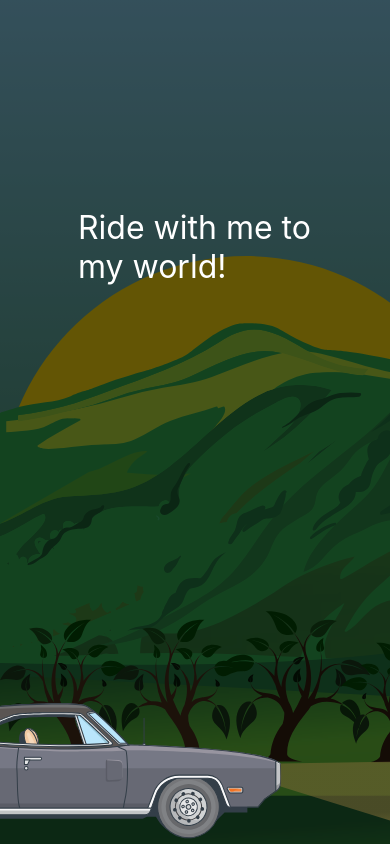
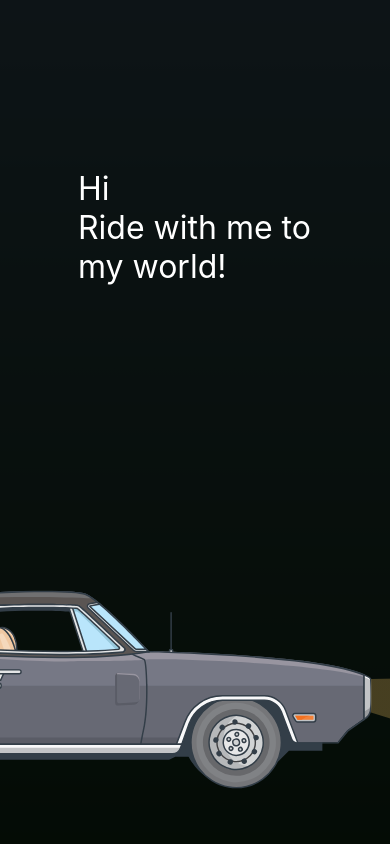
Before and after one commit to ModulesSoft/youseffatouraee.com, a React (Create React App) app in the folder majhoolsoft-react/: page / in a window 390 px wide. Built offline with nearby package versions, Linux system fonts and the light colour scheme.

Commit message:
responsive debug - garage scroll instruction added

```diff
--- a/majhoolsoft-react/src/App.css
+++ b/majhoolsoft-react/src/App.css
@@ -31,13 +31,15 @@
   transform-box: fill-box;
 }
 
-.hi,
-.welcome {
+.text {
   position: relative;
   opacity: 0;
   margin: 0;
   color: white;
 }
+.scroll {
+  text-align: center;
+}
 article {
   padding: 20vh 20vw;
   font-size: 2rem;
--- a/majhoolsoft-react/src/App.js
+++ b/majhoolsoft-react/src/App.js
@@ -9,25 +9,41 @@
 import Clouds from "./components/Clouds";
 import useWindowDimensions from "./components/GetWindowDimensions";
 import GarageDoor from "./components/GarageDoor";
+import ScrollDown from "./components/ScrollDown";
 function App() {
   const { height, width } = useWindowDimensions();
-  let desktopSize;
-  if (width > height) {
-    // it's not a mobile
-    desktopSize = {
-      width: width,
-    };
-  } else {
-    desktopSize = {
-      height: height,
-    };
-  }
+  let mobile = width < height;
+  let size = mobile
+    ? {
+        height: height,
+      }
+    : {
+        width: width,
+      };
   let generalView = "0 0 1920 1080";
   let beginView = "-1000 650 900 500";
-  let doorView = "1002.43 900.24 384.26 136.1";
+  let doorViewDesktop = "1000 800 400 240";
+  let doorViewMobile = `1000 ${1080 - height} ${width} ${height}`;
   let carView = "0 650 900 400";
-  // Hi text fades in and out
+  // const [scroll, showScroll] = useState(false);
+  // setTimeout(function () {
+  //   showScroll(true); //After 1 second, show the scroll icon
+  // }, 100);
+
+  // Scroll icon
   useEffect(() => {
+    anime({
+      targets: ".scrollIcon",
+      translateY: -50,
+      direction: "alternate",
+      loop: true,
+      easing: "spring(1, 80, 10, 0)",
+      opacity: 0.3,
+    });
+  }, []);
+
+  useEffect(() => {
+    // Hi text fades in and out
     anime({
       targets: ".hi",
       opacity: [
@@ -37,9 +53,7 @@
       easing: "easeInExpo",
       delay: 0,
     });
-  }, []);
-  // welcome text fades in and out
-  useEffect(() => {
+    // welcome text fades in and out
     anime({
       targets: ".welcome",
       opacity: [
@@ -60,11 +74,15 @@
         // camera transition from the car in the way home to the background
         { viewBox: [beginView, generalView], delay: 5000 },
         // camera transition to garage door
-        { viewBox: [generalView, doorView], delay: 5000 },
-        {},
+        {
+          viewBox: [generalView, mobile ? doorViewMobile : doorViewDesktop],
+          // scaleY: 2,
+          // scaleX: width / 385,
+          delay: 5000,
+        },
       ],
       easing: "easeOutQuad",
-      // delay: 5000,
+      delay: 5000,
     });
   }, []);
   // sun sets
@@ -87,14 +105,21 @@
       delay: 9000,
     });
   }, []);
-  // fade away the darkness to brightness
+  // fade away the darkness to brightness and vice versa
   useEffect(() => {
     anime({
       targets: "#darkness",
-      duration: 3000,
-      opacity: 0,
-      easing: "linear",
-      delay: 7000,
+      keyframes: [
+        // fade in to day
+        { opacity: 0, duration: 3000, delay: 7000, easing: "linear" },
+        // fade in unless scroll
+        {
+          opacity: 0.7,
+          duration: 1000,
+          delay: 4000,
+          easing: "linear",
+        },
+      ],
     });
   }, []);
   // debug for top gap
@@ -128,12 +153,22 @@
     });
   }, []);
 
+  useEffect(() => {
+    // scroll text fades in
+    anime({
+      targets: ".scroll",
+      opacity: 0.8,
+      delay: 15000,
+      duration: 2000,
+      easing: "linear",
+    });
+  }, []);
   return (
     <div className="App">
       <header className="App-header"></header>
       <body>
         <div className="container">
-          <svg className="page" style={desktopSize}>
+          <svg className="page" style={size}>
             <Sun />
             <Clouds />
             <Background />
@@ -141,10 +176,13 @@
             <Darkness />
             <Car />
             <LightBeam />
+            {/* {scroll && <ScrollDown />} */}
+            <ScrollDown />
           </svg>
           <article>
-            <p className="hi">Hi</p>
-            <p className="welcome">Ride with me to my world!</p>
+            <p className="hi text">Hi</p>
+            <p className="welcome text">Ride with me to my world!</p>
+            <p className="scroll text">Scroll Down</p>
           </article>
         </div>
       </body>
--- /dev/null
+++ b/majhoolsoft-react/src/components/ScrollDown.js
@@ -0,0 +1,21 @@
+function ScrollDown() {
+  return (
+    <svg
+      xmlns="http://www.w3.org/2000/svg"
+      x="1142"
+      y="900"
+      width="100"
+      height="100"
+      version="1.1"
+      viewBox="-265 335.1 79.4 322.9"
+      xmlSpace="preserve"
+      fill="white"
+    >
+      <g className="scrollIcon">
+        <path d="M-217.9 422.2c4.7-1.3 9-3.8 12.4-7.2 5.1-5.1 8.2-12.1 8.2-19.8v-30.9c0-7.7-3.2-14.7-8.2-19.8-5.1-5.1-12.1-8.2-19.8-8.2-7.7 0-14.7 3.2-19.8 8.2-5.1 5.1-8.2 12.1-8.2 19.8v30.9c0 7.7 3.2 14.7 8.2 19.8 4 4 9.1 6.7 14.8 7.8 3.4.5 9.2.2 12.4-.6zm-7.7-21c2.9 0 5.3-2.4 5.3-5.3v-5.5c0-2.9-2.4-5.3-5.3-5.3s-5.3 2.4-5.3 5.3v5.5c-.1 2.9 2.3 5.3 5.3 5.3zm15.4 9c-3.9 3.9-9.2 6.3-15.1 6.3s-11.2-2.4-15.1-6.3c-3.9-3.9-6.3-9.2-6.3-15.1v-30.9c0-5.9 2.4-11.2 6.3-15.1 3.9-3.9 9.2-6.3 15.1-6.3s11.2 2.4 15.1 6.3c3.9 3.9 6.3 9.2 6.3 15.1v30.9c0 5.9-2.4 11.2-6.3 15.1zM-248.1 425.3c-1.2-1.2-3.2-1.2-4.4.1s-1.2 3.2.1 4.4l25 24.3 2.2-2.3-2.2 2.3c1.3 1.2 3.2 1.2 4.5-.1l.1-.1 24.6-24.1c1.2-1.2 1.3-3.2.1-4.4s-3.2-1.3-4.4-.1l-22.6 22.1-23-22.1z"></path>
+      </g>
+    </svg>
+  );
+}
+
+export default ScrollDown;
```
Also changed, not shown: majhoolsoft-react/src/images/scroll-down.svg (added).
